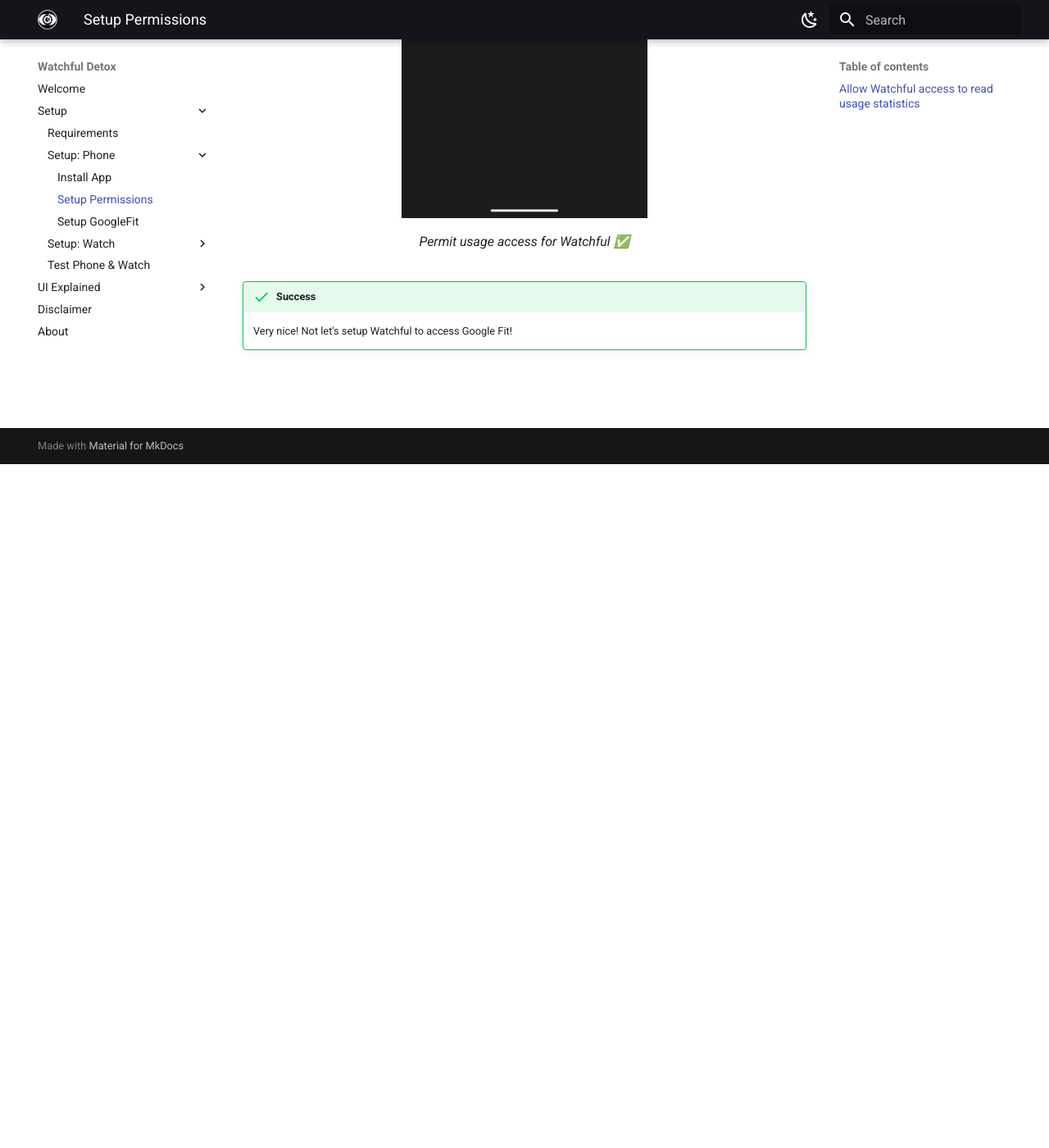
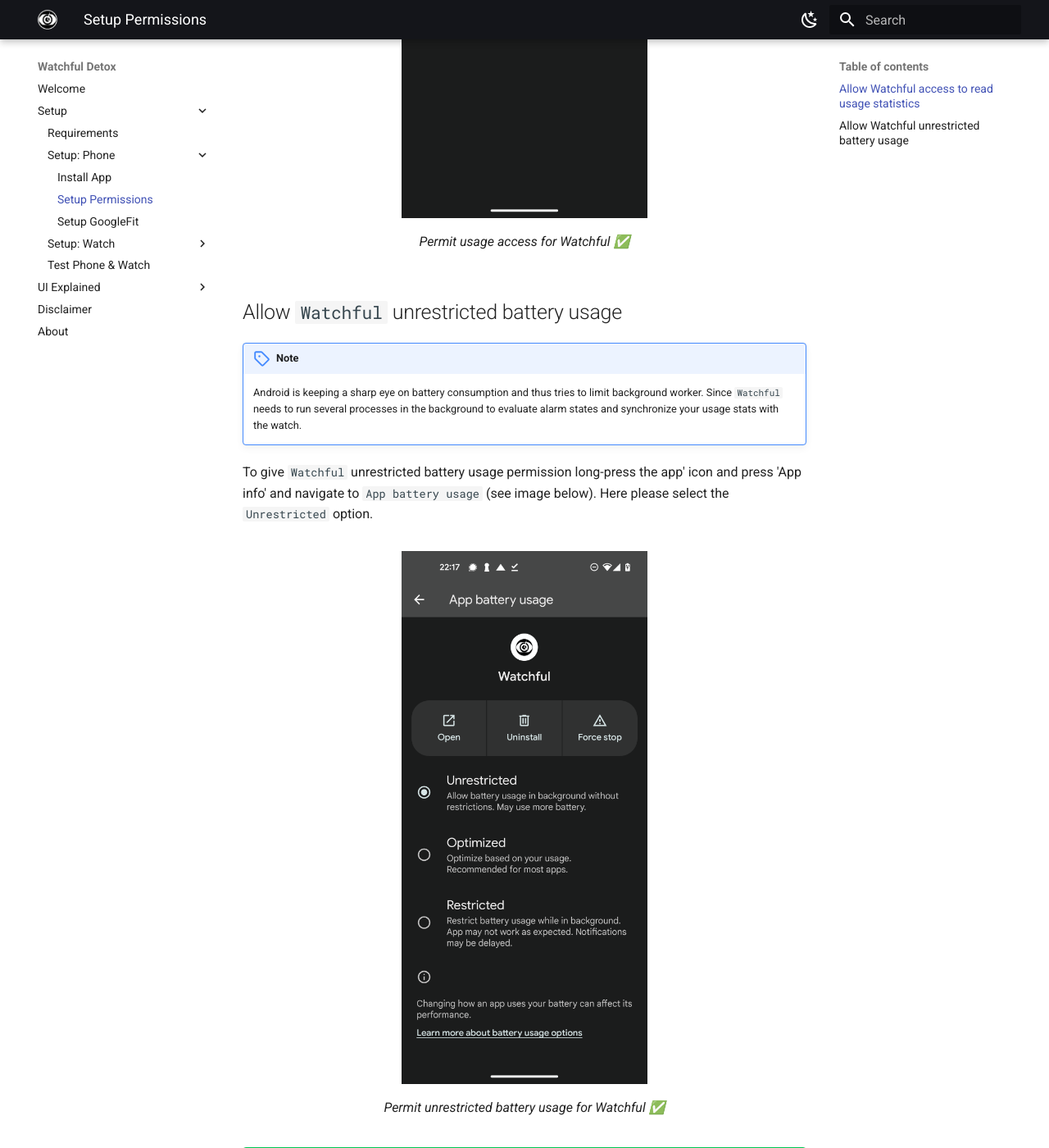
Before and after one commit to thornwishstalon/watchful-detox-pages, an MkDocs documentation site: the page built from pages/docs/01_setup/setup_01_01_install_phone.md, in a window 1280 px wide and 1400 px high, scrolled down 834 px. Shown: the whole window at 82% size. Built offline with MkDocs 1.6.1 and Material for MkDocs 9.7.7, drawn with Linux system fonts in a browser that asks for light colours.

Commit message:
add and describe necessary battery usage settings

```diff
--- a/pages/docs/01_setup/setup_01_01_install_phone.md
+++ b/pages/docs/01_setup/setup_01_01_install_phone.md
@@ -15,6 +15,25 @@
   <figcaption>  Permit usage access for Watchful ✅ </figcaption>
 </figure>
 
+## Allow `Watchful` unrestricted battery usage
+
+<!-- prettier-ignore-start -->
+!!! note
+    Android is keeping a sharp eye on battery consumption and thus tries to limit background worker.
+    Since `Watchful` needs to run several processes in the background to evaluate
+    alarm states and synchronize your usage stats with the watch.
+
+
+<!-- prettier-ignore-end -->
+
+To give `Watchful` unrestricted battery usage permission long-press the app' icon and press 'App info' and navigate to
+`App battery usage` (see image below). Here please select the `Unrestricted` option.
+
+<figure markdown>
+![Image title](./../assets/screenshots/setup/unrestricted_battery_usage.png){ loading=lazy width="300"}
+  <figcaption>  Permit unrestricted battery usage for Watchful ✅ </figcaption>
+</figure>
+
 <!-- prettier-ignore-start -->
 !!! success
     Very nice! Not let's setup Watchful to access Google Fit!
```
Also changed, not shown: pages/docs/assets/screenshots/setup/unrestricted_battery_usage.png (added).
